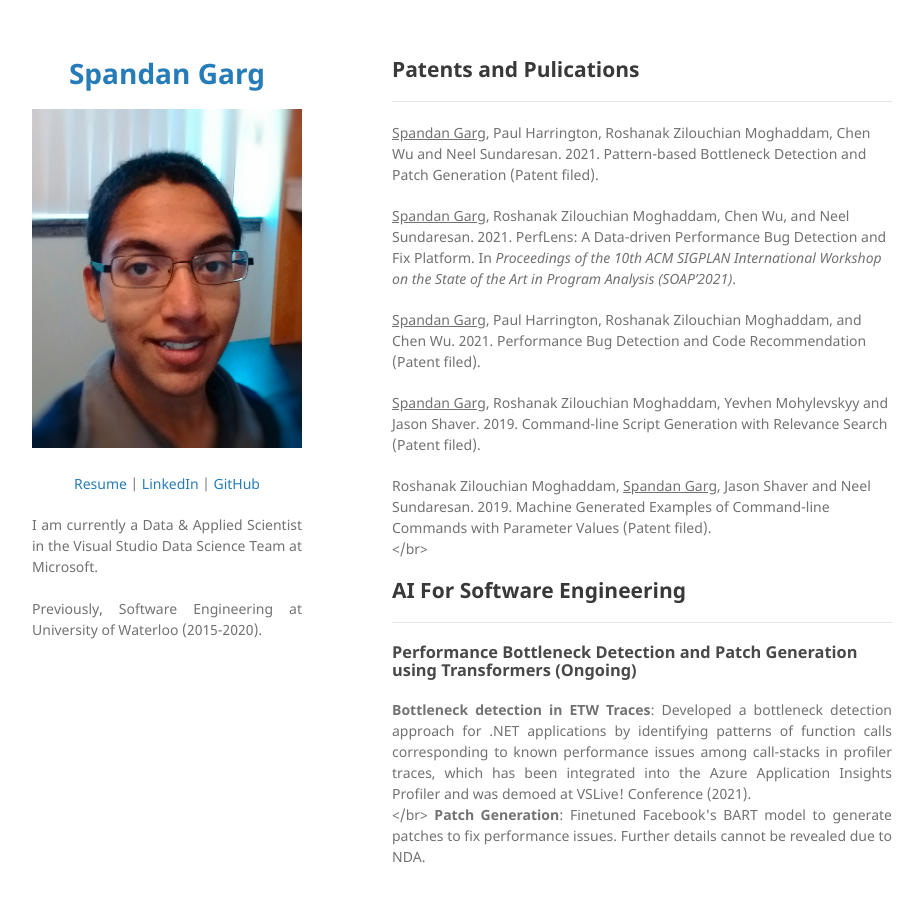
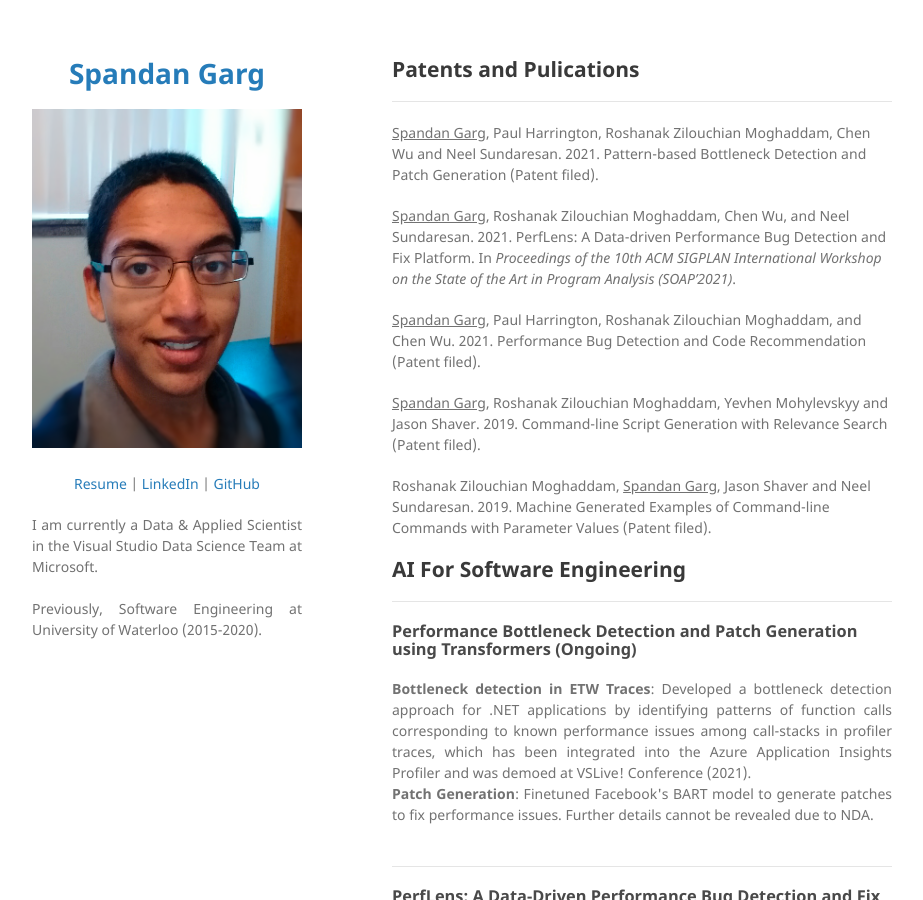
Before and after one commit to glGarg/glgarg.github.io, a Jekyll site: the page built from index.md, in a window 1280 px wide and 900 px high. Shown: the whole window, without its empty margins (178-1101 px from the left). Built offline with Jekyll 4.4.1, drawn with Linux system fonts in a browser that asks for light colours; our own code applies the rules of GitHub Pages for plain Markdown files.

Commit message:
Update markdown.

```diff
--- a/index.md
+++ b/index.md
@@ -9,7 +9,7 @@
 <u>Spandan Garg</u>, Roshanak Zilouchian Moghaddam, Yevhen Mohylevskyy and Jason Shaver. 2019. Command-line Script Generation with Relevance Search (Patent filed).
 
 Roshanak Zilouchian Moghaddam, <u>Spandan Garg</u>, Jason Shaver and Neel Sundaresan. 2019. Machine Generated Examples of Command-line Commands with Parameter Values (Patent filed).
-<br></br>
+<br>
 
 
 ## AI For Software Engineering
@@ -19,7 +19,7 @@ Roshanak Zilouchian Moghaddam, <u>Spandan Garg</u>, Jason Shaver and Neel Sundar
 <div style="text-align: justify">
 <b>Bottleneck detection in ETW Traces</b>: Developed a bottleneck detection approach for .NET applications by identifying
 patterns of function calls corresponding to known performance issues among call-stacks in profiler traces, which has been integrated into the Azure Application Insights Profiler and was demoed at VSLive! Conference (2021).
-<br></br>
+<br>
 <b>Patch Generation</b>: Finetuned Facebook's BART model to generate patches to fix performance issues. Further details cannot be revealed due to NDA.</div>
 <br>
 
```
